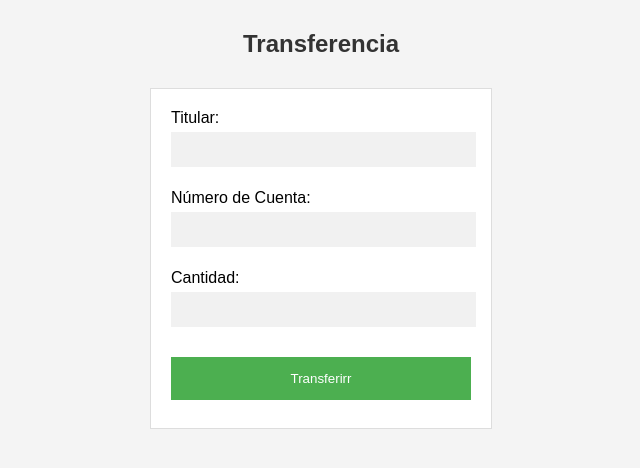
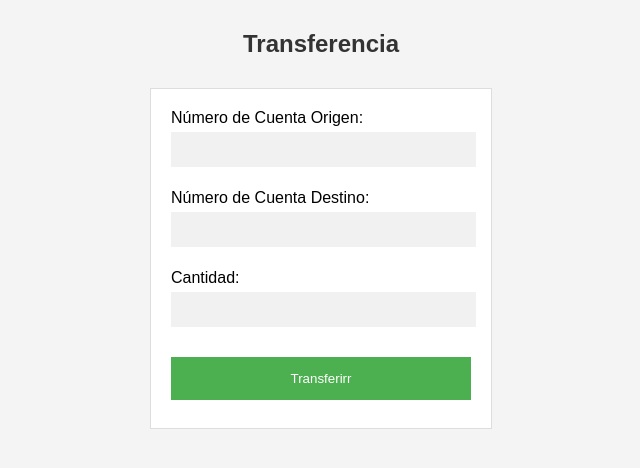
Before and after one commit to AlexLiCa/Actividades, a Flask app: page /transferencia in a window 1280 px wide. Shown: the top 468 px of the page, without its empty margins (319-959 px from the left). Run offline with Flask 3, Linux system fonts and the light colour scheme.

Commit message:
-funciones basicas en el front

```diff
--- a/app.py
+++ b/app.py
@@ -34,15 +34,28 @@ def depositar():
 @app.route('/trans', methods=['POST'])
 def trans():
     try:
-        titular = request.form['titular']
-        no_cuenta = int(request.form['no_cuenta'])
+        origen = int(request.form['cuenta_origen'])
+        destino = int(request.form['cuenta_destino'])
         cantidad = float(request.form['cantidad'])
+
+        # print(origen)
+        # print(destino)
+        # print(cantidad)
+
+        cuenta_origen = buscar_cuenta(origen, coleccion)
+        cuenta_destino = buscar_cuenta(destino, coleccion)
+
+
+        if cuenta_origen and cuenta_destino:
+            transferencia = cuenta_origen.transfiere(cuenta_destino, cantidad, coleccion)
+
+        if transferencia:
+            print("Se transfirio exitosamente")
+        else:
+            print("No se pudo transferir")
     except:
         print("No se pusieron datos validos")
 
-    print(
-        f"Titular: {titular}.\nCuenta: {no_cuenta}. \nMonto: {cantidad}"
-        )
 
     return redirect(url_for('inicio'))
 
@@ -59,10 +72,9 @@ def retiros():
 
         if cuenta and cantidad:
             retiro = cuenta.retira(cantidad, nip)
-            print(retiro)
 
         if retiro:
-            print("Se retiro exitoso")
+            print("Se retiro exitosamente")
         else:
             print("No se pudo retirar")
     except:
--- a/cuenta.py
+++ b/cuenta.py
@@ -45,8 +45,6 @@ class Cuenta:
 
         if self.retira(monto, self.nip):
             if cuenta_destino.deposita(monto):
-                print(
-                    f"{self.titular} transfirio {monto}. a {cuenta_destino.titular} \n")
                 return True
 
         return False
--- a/templates/transferencia.html
+++ b/templates/transferencia.html
@@ -8,8 +8,8 @@
 <body>
     <h2>Transferencia</h2>
     <form action="/trans" method="post">
-        Titular: <input type="text" name="titular" required><br>
-        Número de Cuenta: <input type="number" name="no_cuenta" required><br>
+        Número de Cuenta Origen: <input type="number" name="cuenta_origen" required><br>
+        Número de Cuenta Destino: <input type="number" name="cuenta_destino" required><br>
         Cantidad: <input type="number" name="cantidad" required><br>
         <input type="submit" name="submit" value="Transferirr">
     </form>
```
